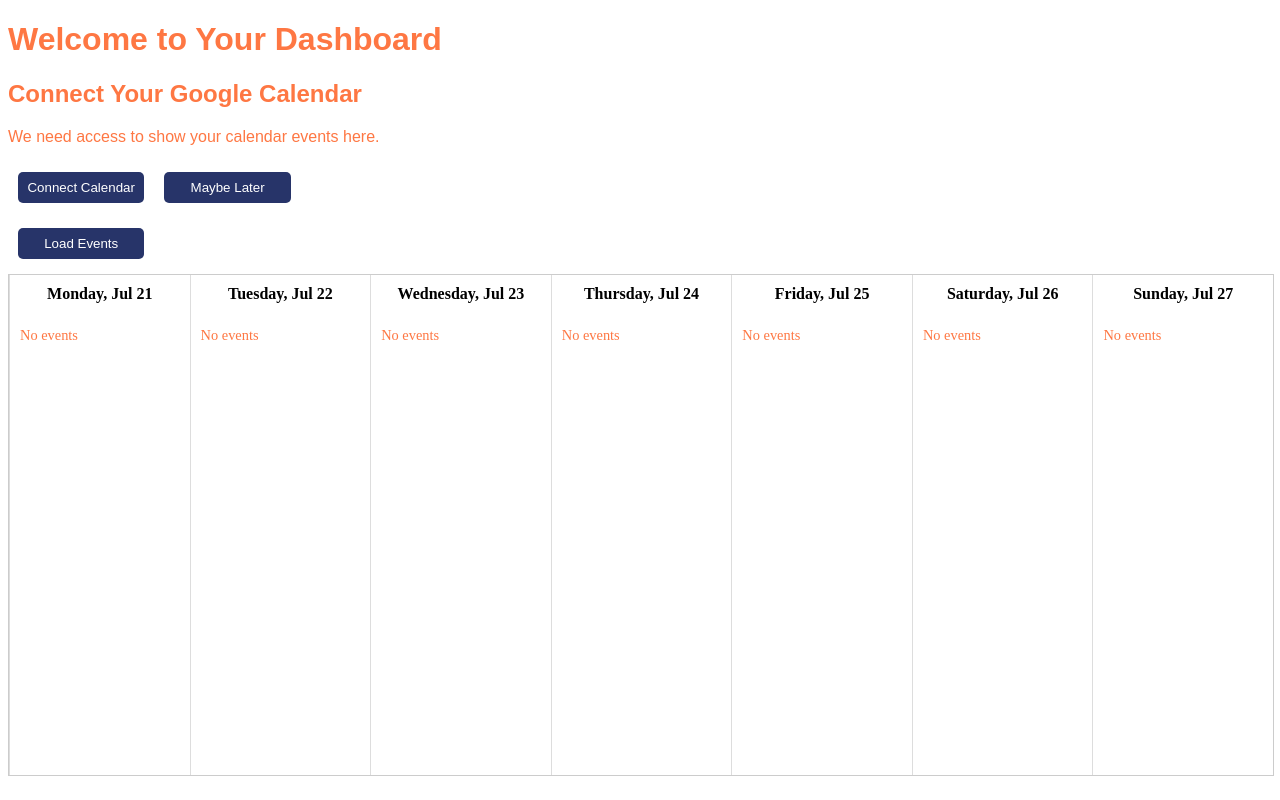
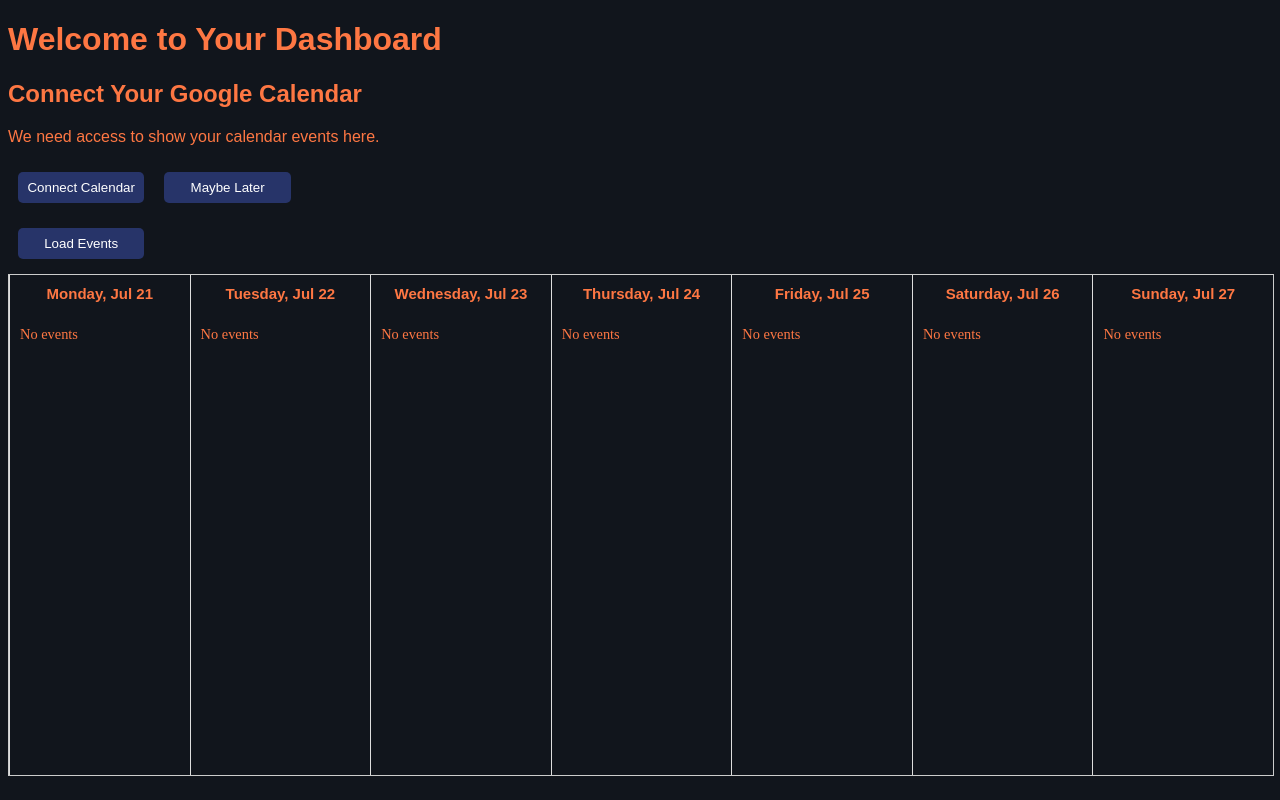
Before and after one commit to AlecLichtenberger/ChromeMemory, a React (Create React App) app in the folder frontend/: page /home in a window 1280 px wide. Built offline with nearby package versions, Linux system fonts and the light colour scheme.

Commit message:
Frontend is taking shape

```diff
--- /dev/null
+++ b/frontend/src/components/calendar.css
@@ -0,0 +1,29 @@
+.calendar-event{
+    font-weight: bold;
+    font-size: 15px;
+    margin-bottom: 6px;
+    color: #FE7743;
+    font-family: 'Work Sans', sans-serif;
+}
+
+.event-title{
+    font-weight: bold;
+    font-size: 15px;
+    margin-bottom: 6px;
+    color: #FE7743;
+    font-family: 'Work Sans', sans-serif;
+}
+
+.event-time {
+  font-size: 12.8px;
+  color: #FE7743;
+  margin-top: 4px;
+}
+
+.dates{
+    font-weight: bold;
+    font-size: 15px;
+    margin-bottom: 6px;
+    color: #FE7743;
+    font-family: 'Work Sans', sans-serif;
+}
--- a/frontend/src/components/calendar.js
+++ b/frontend/src/components/calendar.js
@@ -1,5 +1,6 @@
 import React, {use, useEffect, useState} from "react";
 import BackendButton from "./BackendButton";
+import './calendar.css';
 
 const CalendarWidget = ({ hasCalendarAccess, calConnected }) => {
   const [eventsData, setEvents] = useState([]);
@@ -58,7 +59,7 @@ const CalendarWidget = ({ hasCalendarAccess, calConnected }) => {
 
         {days.map((day, index) => (
           <div key={index} className="day-column" style={styles.dayColumn}>
-            <div className="day-header" style={styles.dayHeader}>
+            <div className="dates" style={styles.dayHeader}>
               {day.toLocaleDateString("en-US", { weekday: "long", month: "short", day: "numeric" })}
             </div>
 
@@ -84,10 +85,10 @@ const CalendarWidget = ({ hasCalendarAccess, calConnected }) => {
                   <ul>
                     {matchingDay.events.map((event, i) => (
 
-                      <li key={i}>
-                        <strong>{event.summary}</strong>
+                      <li key={i} className = "calendar-event">
+                        <strong className = "event-title">{event.summary}</strong>
                         {event.start?.dateTime && (
-                          <div style={{ fontSize: "0.8em", color: "#555" }}>
+                          <div className = "event-time">
                             {new Date(event.start.dateTime).toLocaleTimeString()}
                           </div>
                         )}
--- a/frontend/src/index.css
+++ b/frontend/src/index.css
@@ -1,3 +1,3 @@
 body {
-    background-color: white;
+    background-color: #11151c;
 }
```
